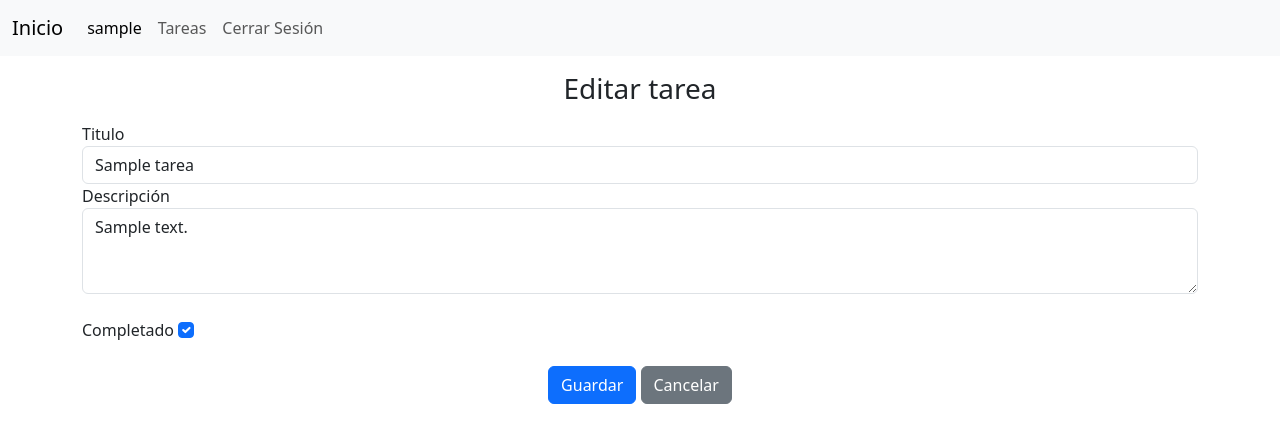
After one commit to jonatanmedina12/Project-Python-Flask-Login, a Flask app: page /tareas_vista/edit/1 in a window 1280 px wide. The commit adds this page. Shown: the top 443 px of the page. Run offline with Flask 3, Linux system fonts and the light colour scheme; the visitor is signed in with stand-in values (Sample User, id 1); tables that the repository leaves empty hold one stand-in row (values such as "Sample post").

Commit message:
V1.0.5
V1.0.5

```diff
--- a/Page/Controller/vista.py
+++ b/Page/Controller/vista.py
@@ -30,3 +30,44 @@ def create_tarea():
         return redirect(url_for('tareas_vista.index'))
 
     return render_template('tareas/create.html')
+
+
+def get_tareas(id):
+    from Page.Models.modelo import Tareas
+    tarea = Tareas.query.get_or_404(id)
+    return tarea
+
+
+@bp.route('/edit/<int:id>', methods=('GET', 'POST'))
+@login_required
+def edit_tarea(id):
+    from Page.Models.modelo import Tareas
+    from Page import db
+    tarea = Tareas.query.get_or_404(id)
+
+    if request.method == 'POST':
+        tarea.title = request.form['title']
+        tarea.desc = request.form['desc']
+        tarea.state = True if request.form.get('state') == 'on' else False
+
+        db.session.commit()
+
+        return redirect(url_for('tareas_vista.index'))
+
+    return render_template('tareas/update.html', tarea=tarea)
+
+
+@bp.route('/delete/<int:id>', methods=('GET', 'POST'))
+@login_required
+def delete_tarea(id):
+    from Page.Models.modelo import Tareas
+    from Page import db
+
+    tarea = Tareas.query.get_or_404(id)
+
+    if request.method == 'POST':
+        tarea.is_active = 0
+        db.session.commit()
+        return redirect(url_for('tareas_vista.index'))
+
+    return render_template('tareas/delete.html', tarea=tarea)
--- /dev/null
+++ b/Page/Templates/tareas/update.html
@@ -0,0 +1,29 @@
+{% extends 'base.html' %}
+
+{% block title %}Editar tarea{% endblock %}
+
+{% block content %}
+<section class="container-sm">
+    <h3 class="text-center mt-3 mb-3">Editar tarea</h3>
+    <form action="" method="POST">
+        <div class="form-group">
+            <label for="title">Titulo</label>
+            <input type="text" class="form-control" id="title" name="title" required value="{{ tarea.title }}">
+        </div>
+        <div class="form-group">
+            <label for="desc">Descripción</label>
+            <textarea class="form-control" id="desc" name="desc" rows="3">{{ tarea.desc }}</textarea>
+        </div>
+        <br>
+        <div class="form-group">
+            <label for="state">Completado</label>
+            <input type="checkbox" class="form-check-input" id="state" name="state" {% if tarea.state %}checked{% endif %}>
+        </div>
+        <br>
+        <div class="text-center">
+            <input type="submit" class="btn btn-primary" value="Guardar">
+            <a href="{{ url_for('tareas_vista.index') }}" class="btn btn-secondary">Cancelar</a>
+        </div>
+    </form>
+</section>
+{% endblock %}
```
Also changed, not shown: Page/Templates/tareas/delete.html (added, +25 -0 lines), Page/Templates/tareas/index.html (+9 -4 lines).
